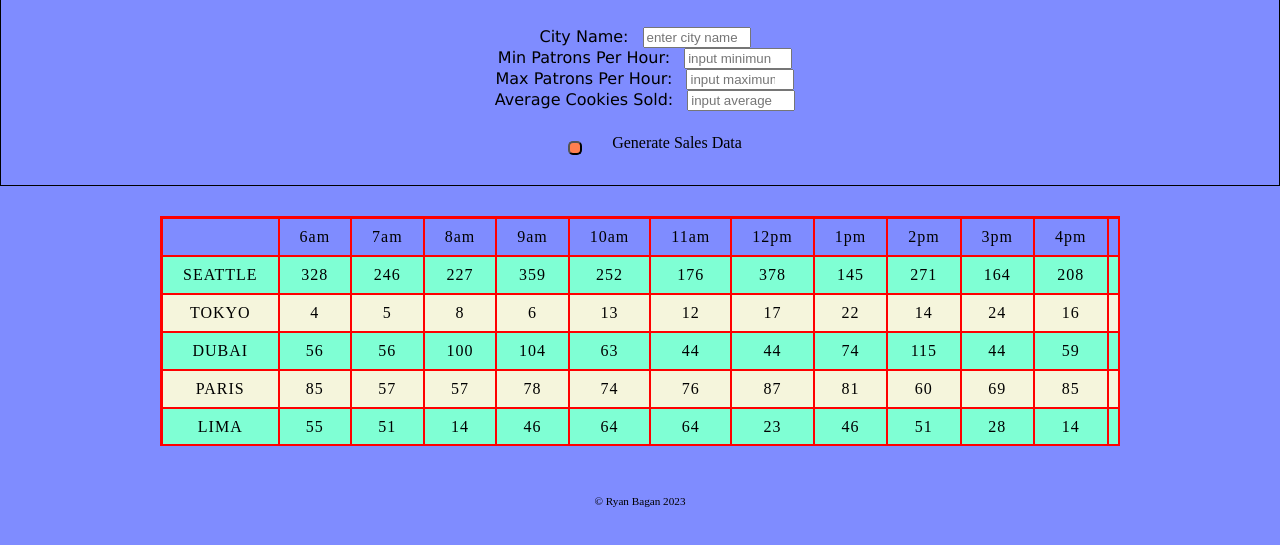
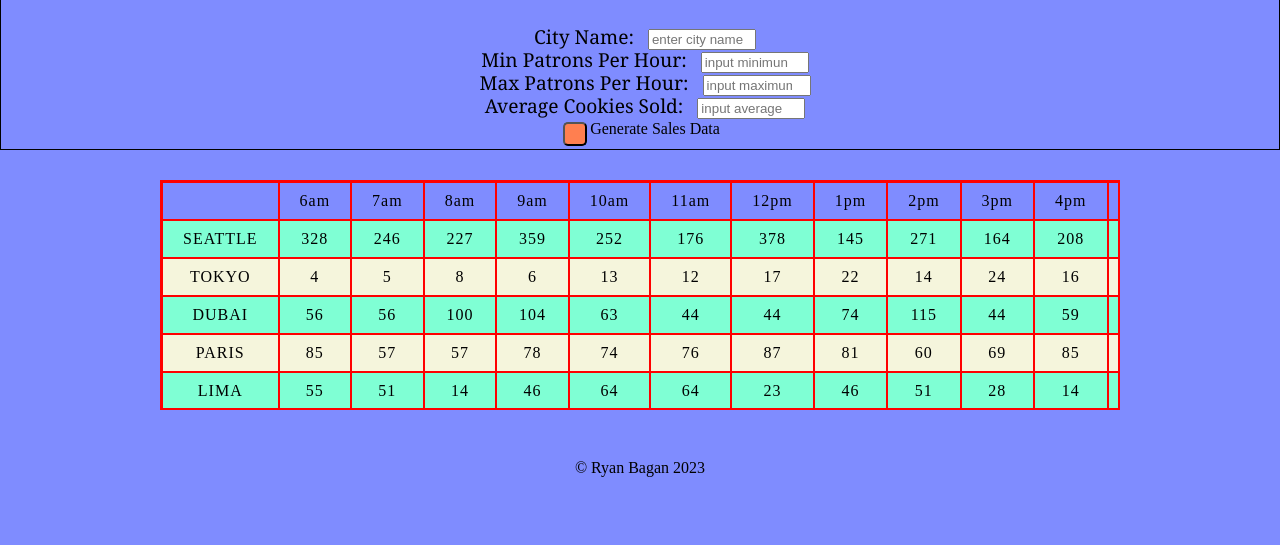
Before and after one commit to Ryanb021/cookie-stand, a plain HTML site: page sales.html in a window 1280 px wide. Shown: the part 229-774 px from the top of the page. Drawn offline with Linux system fonts and the light colour scheme.

Commit message:
made changes

```diff
--- a/css/style.css
+++ b/css/style.css
@@ -128,7 +128,7 @@ tr:nth-child(odd) td {
 }
 
 footer p {
-  font-size: .7rem;
+  font-size: 1rem;
 }
 
 footer i {
@@ -151,8 +151,9 @@ fieldset legend {
 }
 
 label {
-  font-family: Verdana, Geneva, Tahoma, sans-serif;
+  font-family:Georgia, 'Times New Roman', Times, serif;
   margin: 5px 10px;
+  font-size: 1.2rem;
 }
 
 fieldset input {
@@ -162,8 +163,8 @@ fieldset input {
 fieldset button {
   background-color: coral;
   border-radius: 5px;
-  padding: 5px;
-  margin: 30px;
+  padding: 10px;
+  margin: 3px;
   transition: 1s;
 }
 
```
